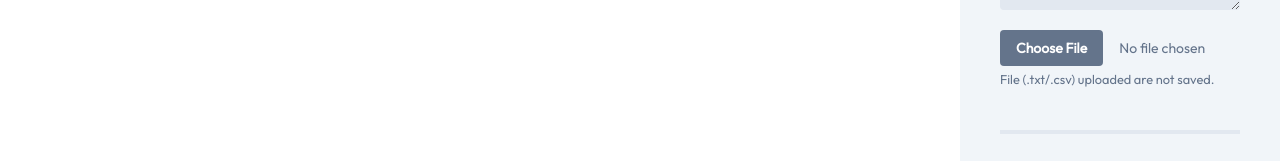
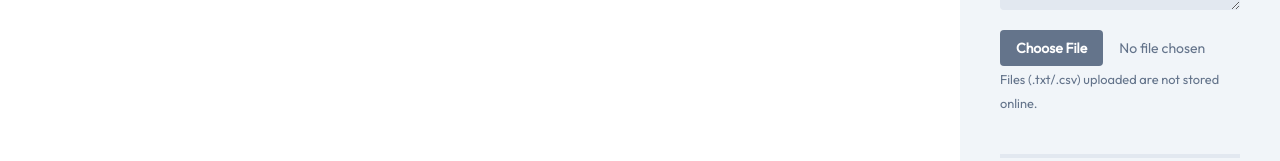
Before and after one commit to joiellantero/picksy, a React (Create React App) app: page /help in a window 1280 px wide. Shown: the part 458-619 px from the top of the page. Built offline with nearby package versions, Linux system fonts and the light colour scheme.

Commit message:
update file upload helper text

```diff
--- a/src/Components/Buttons/ButtonUpload.js
+++ b/src/Components/Buttons/ButtonUpload.js
@@ -16,21 +16,16 @@ const ButtonUpload = (props) => {
 
   return (
     <form className={`relative group`}>
-      <label class="block">
+      <label className="block">
         <input
-          className="block file:bg-slate-500 file:hover:bg-slate-600 file:focus:outline-none file:active:bg-slate-700 w-full text-sm text-slate-500
-          file:mr-4 file:py-2 file:px-4
-          file:rounded file:border-0
-          file:text-sm file:font-semibold
-          file:text-white
-          file:cursor-pointer"
+          className="block file:bg-slate-500 file:hover:bg-slate-600 file:focus:outline-none file:active:bg-slate-700 w-full text-sm text-slate-500 file:mr-4 file:py-2 file:px-4 file:rounded file:border-0 file:text-sm file:font-semibold file:text-white file:cursor-pointer"
           type="file"
           id={props.id}
           name={props.name}
           onChange={(e) => showFile(e)}
         />
         <small className="mt-2 text-slate-500">
-          File (.txt/.csv) uploaded are not saved.
+          Files (.txt/.csv) uploaded are not stored online.
         </small>
       </label>
     </form>
```
